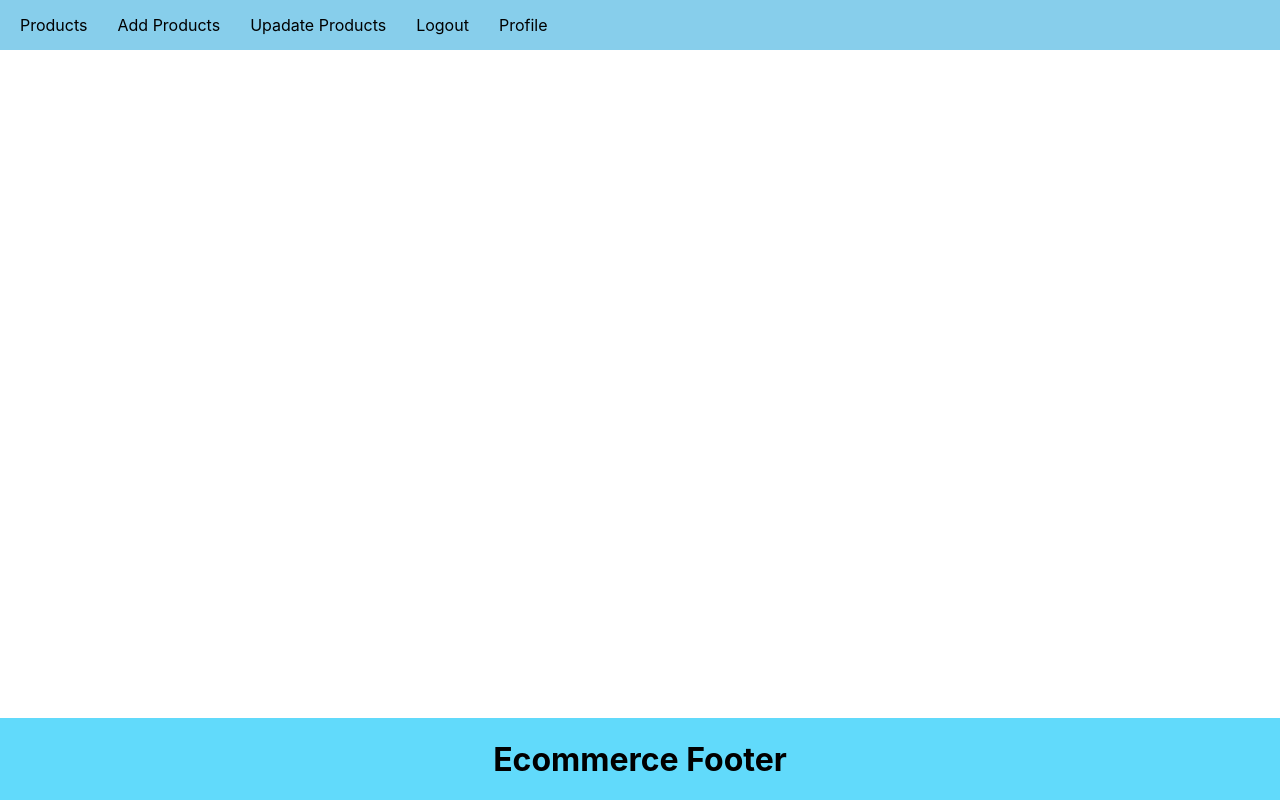
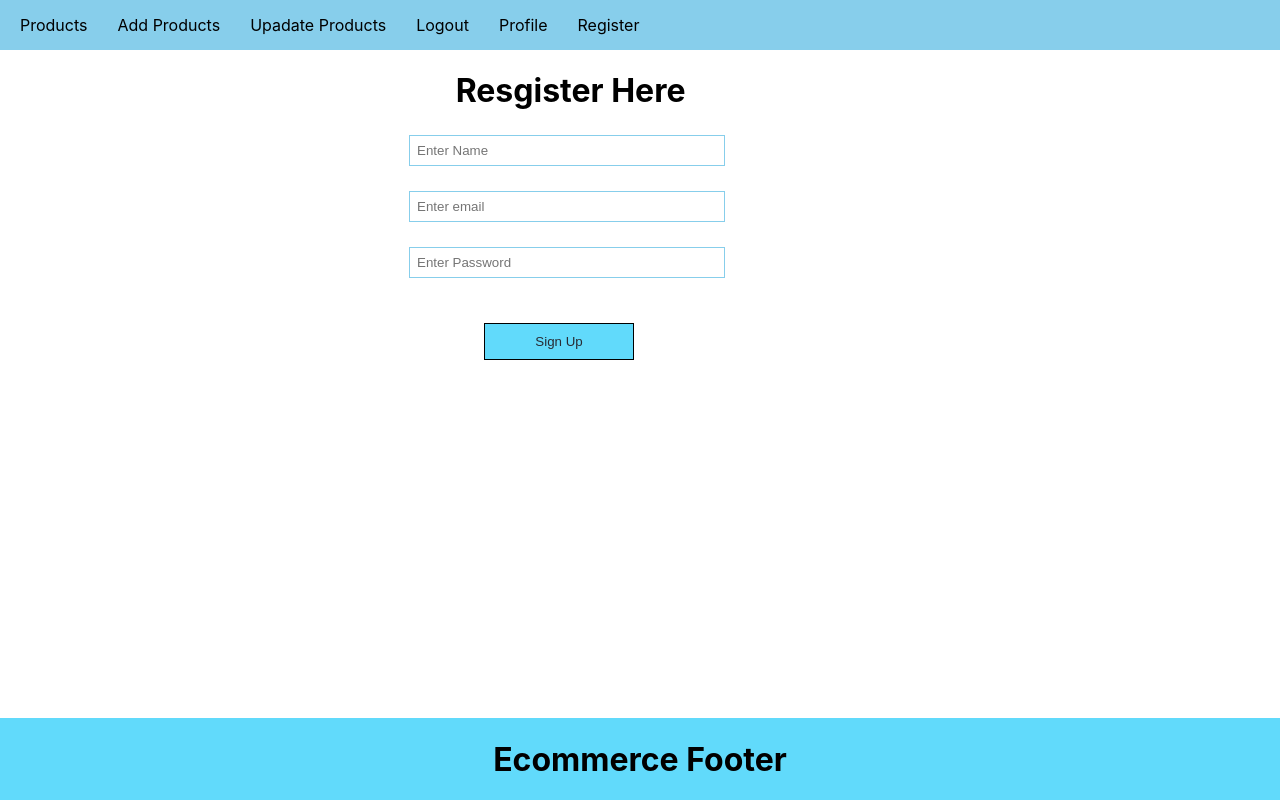
Before and after one commit to Anshika0504/Ecommerce-dashboard, a React (Create React App) app in the folder frontened/: page /Signup in a window 1280 px wide. Built offline with nearby package versions, Linux system fonts and the light colour scheme.

Commit message:
added registration form

```diff
--- a/frontened/src/App.css
+++ b/frontened/src/App.css
@@ -51,3 +51,29 @@
   width: 100%;
   background-color: #61dafb;
 }
+.register{
+  margin-left: 30%;
+}
+.register h1{
+  margin-left: 8%;
+}
+
+.inputbox{
+  display: block;
+  margin: 25px;
+  padding: 7px;
+  width: 300px;
+  border:1px solid skyblue
+}
+.register button{
+  margin: 25px;
+  padding: 10px;
+  width: 150px;
+  background-color: #61dafb;
+  color: #282c34;
+  border: 1px solid black;
+  cursor: pointer;
+  margin-left: 100px;
+  margin-top: 20px;
+
+}
--- a/frontened/src/App.js
+++ b/frontened/src/App.js
@@ -2,6 +2,7 @@
 import Nav from './components/Nav';
 import Footer from './components/Footer';
 import { BrowserRouter,Route,Routes } from 'react-router-dom';
+import Signup from './components/Signup';
 function App() {
   return (
     <div className="App">
@@ -13,6 +14,7 @@
      <Route path="/update" element={<h1>update Component</h1>}></Route>
      <Route path="/logout" element={<h1>Logout</h1>}></Route>
      <Route path="/profile" element={<h1>Profile Page</h1>}></Route>
+     <Route path="/Signup" element={<Signup></Signup>}></Route>
      </Routes>
      </BrowserRouter>
      <Footer/>
--- a/frontened/src/components/Nav.js
+++ b/frontened/src/components/Nav.js
@@ -9,6 +9,7 @@
         <li><Link to="/update">Upadate Products</Link></li>
         <li><Link to="/logout">Logout</Link></li>
         <li><Link to="/profile">Profile</Link></li>
+        <li><Link to="/Signup">Register</Link></li>
       </ul>
     </div>
   )
--- /dev/null
+++ b/frontened/src/components/Signup.js
@@ -0,0 +1,23 @@
+import React from 'react'
+import { useState } from 'react'
+
+
+function Signup() {
+const [name,setName]=useState("");
+const [password,setPasssword]=useState("");
+const [email,setEmail]=useState("");
+const collectData=()=>{
+    console.warn(name,email,password);
+}
+  return (
+    <div className="register">
+      <h1>Resgister Here</h1>
+      <input  className="inputbox" type="text" placeholder="Enter Name"  value={name} onChange={(e)=>setName(e.target.value)}/>
+      <input className="inputbox" type="email" placeholder="Enter email" value={email} onChange={(e)=>setEmail(e.target.value)}/>
+      <input className="inputbox" type="password" placeholder="Enter Password" value={password} onChange={(e)=>setPasssword(e.target.value)}/>
+      <button type="button" onClick={collectData}>Sign Up</button>
+    </div>
+  )
+}
+
+export default Signup
```
